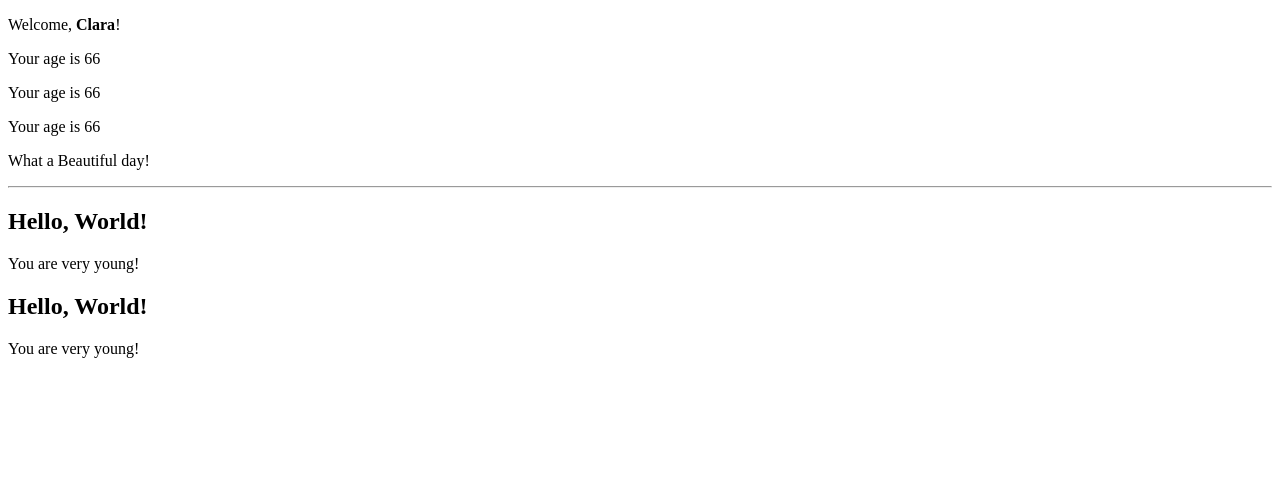
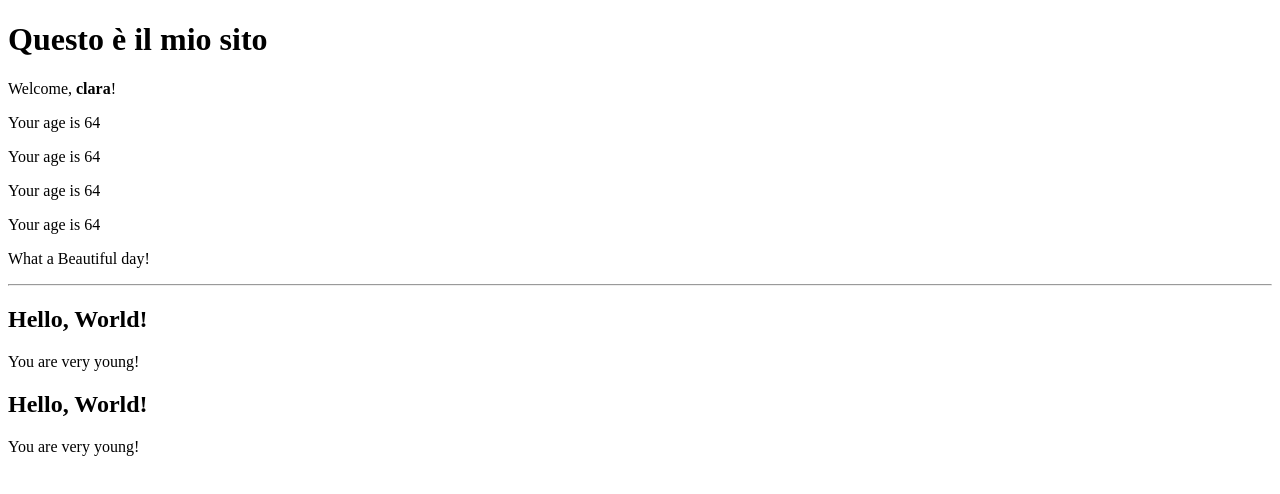
Before and after one commit to Clara-newbie/React_Esercizio, a React (Vite) app: page / in a window 1280 px wide. Shown: the top 494 px of the page. Built offline with nearby package versions, Linux system fonts and the light colour scheme.

Commit message:
modificato esercizio

```diff
--- a/index.html
+++ b/index.html
@@ -7,6 +7,7 @@
     <title>Hello World</title>
   </head>
   <body>
+    <h1>Questo è il mio sito</h1>
     <div id="root"></div>
     <script type="module" src="/src/index.jsx"></script>
   </body>
--- a/src/App.jsx
+++ b/src/App.jsx
@@ -2,8 +2,8 @@ import Hello from "./Hello";
 import Welcome from "./Welcome";
 
 export default function App() {
-  const age = "66";
-  const name = "Clara";
+  const age = 64;
+  const name = "clara";
 
   return (
     <div>
```
